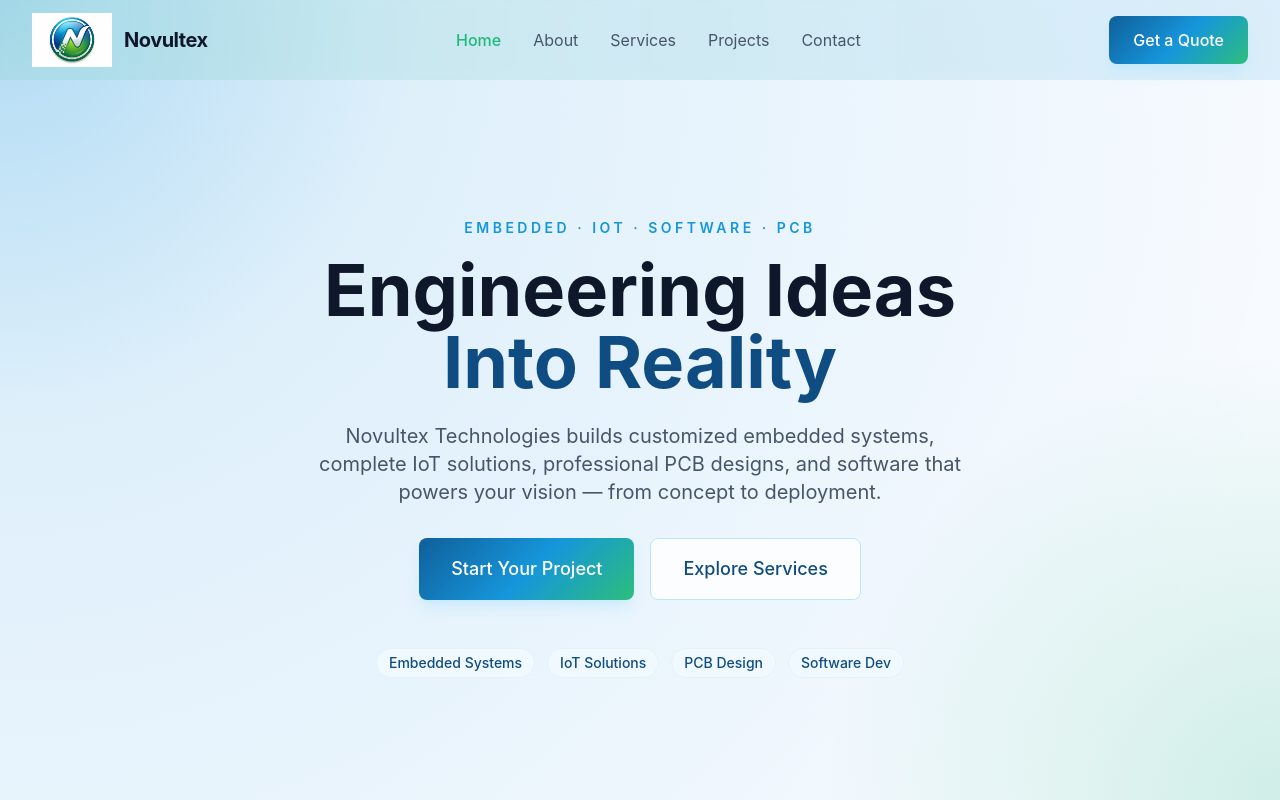
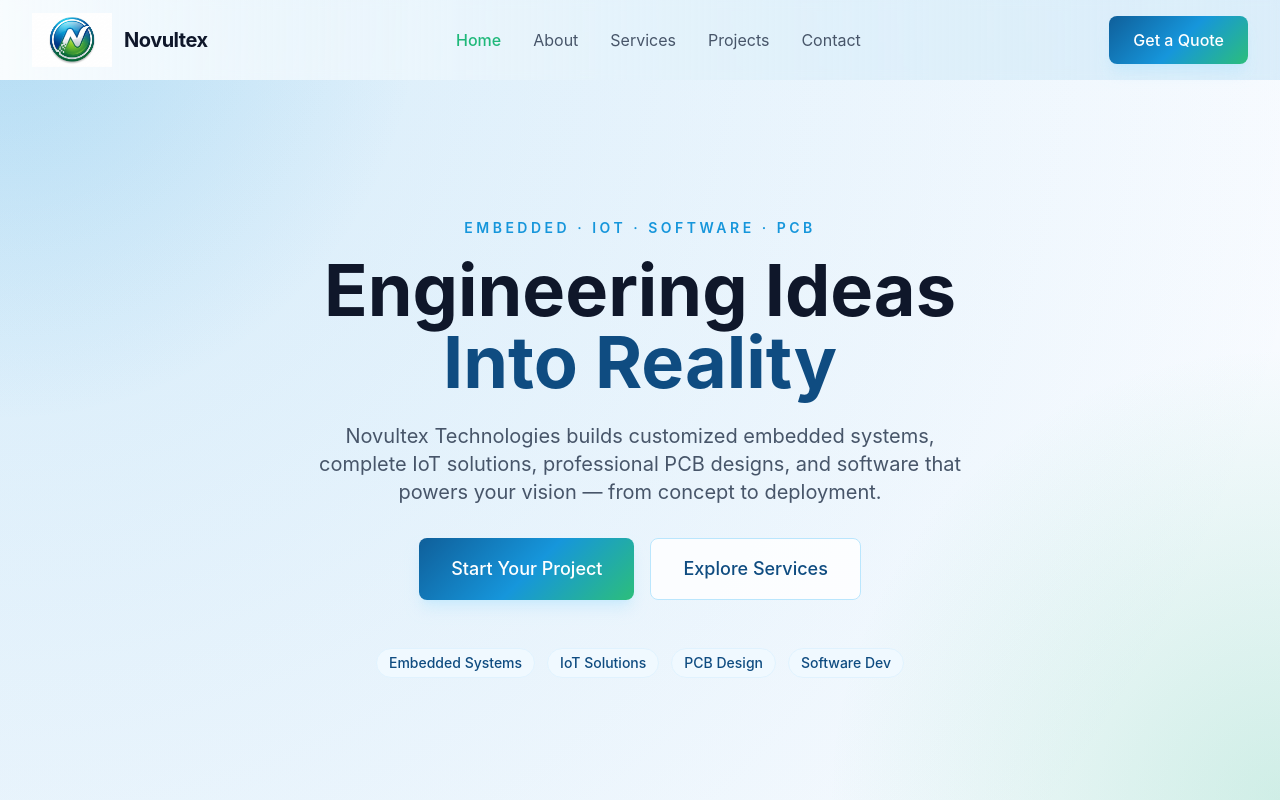
Before and after one commit to Bharkkav/Novultex_webpage, a Next.js app: page / in a window 1280 px wide. Shown: the top 800 px of the page. Built offline with nearby package versions, Linux system fonts and the light colour scheme.

Commit message:
enhanced 1

```diff
--- a/components/Navigation.tsx
+++ b/components/Navigation.tsx
@@ -32,7 +32,7 @@ export default function Navigation() {
   ]
 
   return (
-    <header className={`fixed top-0 w-full z-50 transition-all duration-300 ${scrolled ? 'bg-[linear-gradient(90deg,rgba(44,190,123,0.14)_0%,rgba(22,150,219,0.18)_100%)] backdrop-blur-md shadow-lg shadow-sky-100/80 border-b border-sky-100' : 'bg-[linear-gradient(90deg,rgba(44,190,123,0.10)_0%,rgba(22,150,219,0.12)_100%)] backdrop-blur-sm'}`}>
+    <header className={`fixed top-0 w-full z-50 transition-all duration-300 ${scrolled ? 'bg-[linear-gradient(90deg,rgba(255,255,255,0.96)_0%,rgba(22,150,219,0.18)_100%)] backdrop-blur-md shadow-lg shadow-sky-100/80 border-b border-sky-100' : 'bg-[linear-gradient(90deg,rgba(255,255,255,0.90)_0%,rgba(22,150,219,0.12)_100%)] backdrop-blur-sm'}`}>
       <div className="container flex items-center justify-between h-16 md:h-20">
         {/* Logo */}
         <Link href="/" className="flex items-center gap-2 md:gap-3 no-underline min-w-0">
```
